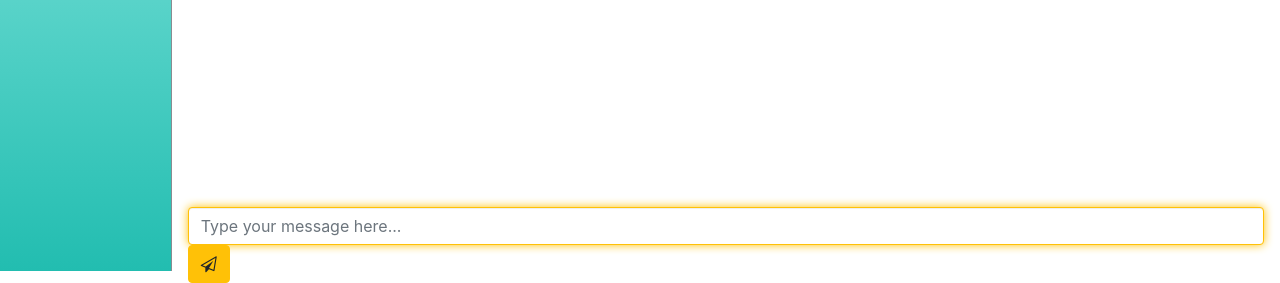
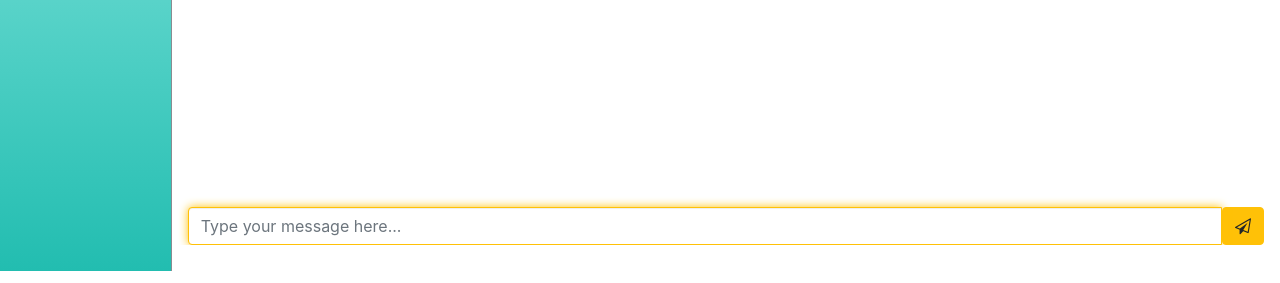
Before and after one commit to sam308/uTalk, a Flask app: page /chat in a window 1280 px wide. Shown: the part 529-812 px from the top of the page. Run offline with Flask 2, Linux system fonts and the light colour scheme; the visitor is signed in with stand-in values (Sample User, id 1); data comes from the database, SQL or seed files in the repository; some libraries are stand-ins or nearby versions.

Commit message:
Added requirements and Procfile

```diff
--- a/application.py
+++ b/application.py
@@ -1,3 +1,5 @@
+import os
+
 from time import localtime, strftime
 from flask import Flask, render_template, redirect, url_for, flash
 from flask_login import LoginManager, login_user, current_user, login_required, logout_user
@@ -8,10 +10,11 @@ from models import *
 
 app=Flask(__name__)
 
-app.secret_key = 'replace'
+app.secret_key = os.environ.get('SECRET')
 
-app.config['SQLALCHEMY_DATABASE_URI']="postgresql:///samarpan"
+app.config['SQLALCHEMY_DATABASE_URI']=os.environ.get('DATABASE_URL')
 app.config['SQLALCHEMY_TRACK_MODIFICATIONS'] = False
+
 
 db=SQLAlchemy(app)
 
@@ -88,3 +91,7 @@ def join(data):
 def leave(data):
     leave_room(data['room'])
     send({'msg': data['username'] + " has left the " + data['room'] + " room."}, room=data['room'])
+
+
+if __name__ == "__main__":
+    app.run()
--- a/requirements.txt
+++ b/requirements.txt
@@ -4,6 +4,10 @@ Flask-Login==0.5.0
 Flask-SocketIO==4.3.0
 Flask-SQLAlchemy==2.4.1
 Flask-WTF==0.14.3
+gevent==20.4.0
+gevent-websocket==0.10.1
+greenlet==0.4.15
+gunicorn==20.0.4
 itsdangerous==1.1.0
 Jinja2==2.11.2
 MarkupSafe==1.1.1
--- a/templates/chat_page.html
+++ b/templates/chat_page.html
@@ -50,9 +50,11 @@
                     <div id="message-section">
 
                     </div>
-                    <div id="input-area">
-                        <input type="text" id="user-message" class="form-control" placeholder="Type your message here..." aria-label="Type a message" aria-describedby="basic-addon2" autocomplete="off">
-                        <button type="button" id="send-message" class="btn btn-warning"><i class="fa fa-paper-plane-o" aria-hidden="true"></i></button>
+                    <div class="input-group" id="input-area">
+                        <input type="text" id="user-message" class="form-control width100" placeholder="Type your message here..." aria-label="Type a message" aria-describedby="basic-addon2" autocomplete="off">
+                        <span class="input-group-btn">
+                            <button type="button" id="send-message" class="btn btn-warning"><i class="fa fa-paper-plane-o" aria-hidden="true"></i></button>
+                        </span>
                     </div>
                 </div>
             </div>
```
Also changed, not shown: 1 other file.
